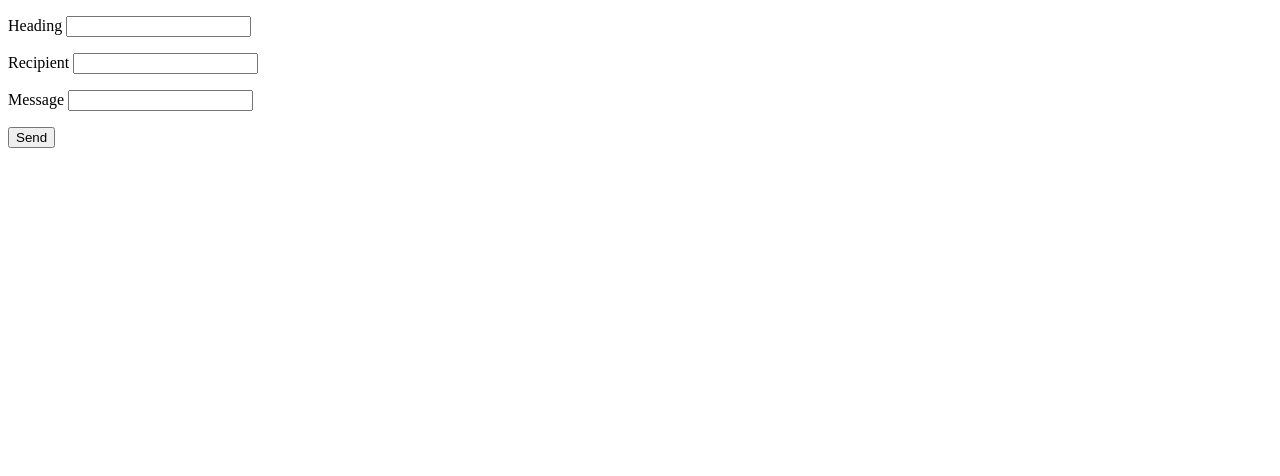
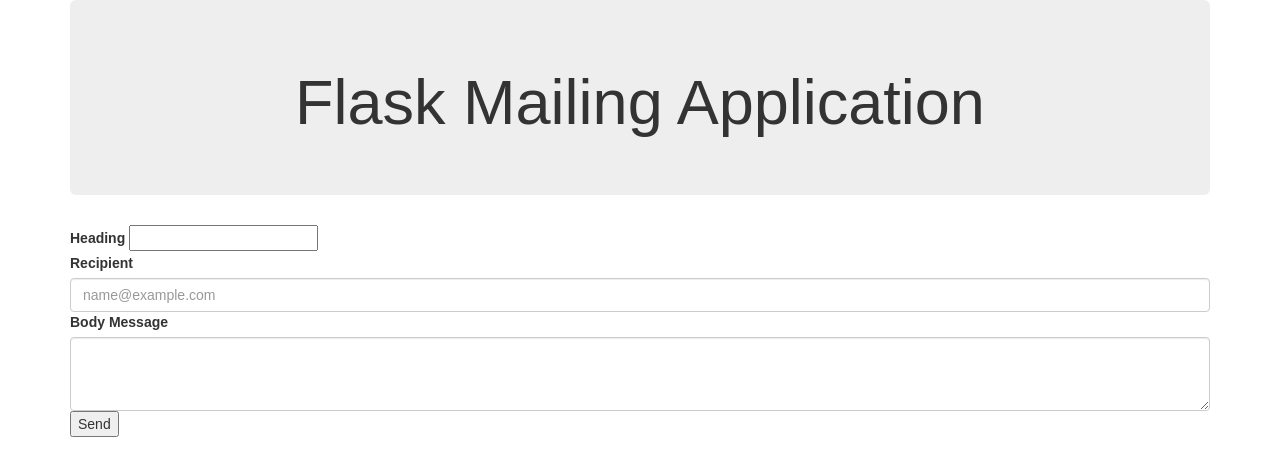
Before and after one commit to buchita/Flask_mail_project, a Flask app: page / in a window 1280 px wide. Shown: the top 476 px of the page. Run offline with Flask 2, Linux system fonts and the light colour scheme; some libraries are stand-ins or nearby versions.

Commit message:
bootstrap

```diff
--- a/app.py
+++ b/app.py
@@ -1,9 +1,10 @@
 from flask import Flask, render_template, request
 from flask_mail import Mail, Message
+from flask_bootstrap import Bootstrap
 
 app = Flask(__name__)
 mail = Mail(app)
-
+Bootstrap(app)
 
 app.config['MAIL_SERVER']='smtp.gmail.com'
 app.config['MAIL_PORT'] = 465
--- /dev/null
+++ b/static/main_css.css
@@ -0,0 +1,4 @@
+body{
+    font-family: Arial, Helvetica, sans-serif;
+
+}
--- a/templates/mail_form.html
+++ b/templates/mail_form.html
@@ -1,16 +1,79 @@
-<!DOCTYPE html>
+{#<!DOCTYPE html>#}
+{#<html lang="en">#}
+{#<head>#}
+{#    <meta charset="UTF-8">#}
+{#    <title>Mail Form</title>#}
+{#</head>#}
+{#<body>#}
+{#     <form action = "http://localhost:5000/mail" method = "POST">#}
+{#         <p>Heading  <input type = "text" name = "heading" /></p>#}
+{#         <p>Recipient <input type = "text" name = "recipient" /></p>#}
+{#         <p>Message <input type ="text" name = "message" /></p>#}
+{#         <p><input type = "submit" value = "Send" /></p>#}
+{#      </form>#}
+{##}
+{#</body>#}
+{#</html>#}
+
+<!doctype html>
 <html lang="en">
     <head>
+        {% block head %}
         <meta charset="UTF-8">
+        <meta name="viewport" content="width=device-width, initial-scale=1, shrink-to-fit=no">
+        <link href="https://getbootstrap.com/docs/3.4/dist/css/bootstrap.min.css" rel="stylesheet">
+
+        {% block styles %}
+            <link rel="stylesheet" href="{{url_for('.static', filename='main_css.css')}}">
+        {% endblock %}
+
         <title>Mail Form</title>
+        {% endblock %}
     </head>
     <body>
-     <form action = "http://localhost:5000/mail" method = "POST">
-         <p>Heading  <input type = "text" name = "heading" /></p>
-         <p>Recipient <input type = "text" name = "recipient" /></p>
-         <p>Message <input type ="text" name = "message" /></p>
-         <p><input type = "submit" value = "Send" /></p>
+        {% block content %}
+
+            <div class="container-fluid">
+
+            <div class="container">
+                  <div class="jumbotron text-center">
+                      <h1>Flask Mailing Application</h1>
+                  </div>
+            <form action="http://localhost:5000/mail" method="POST">
+                 <div class="mb-3">
+                    <label for="heading" class="form-label">Heading</label>
+                    <input id="heading" type = "text" name="heading">
+                </div>
+                <div class="mb-3">
+                    <label for="receiver" class="form-label">Recipient</label>
+                    <input type="email" class="form-control" id="receiver" name="recipient" placeholder="name@example.com">
+                </div>
+
+                <div class="mb-3">
+                  <label for="message" class="form-label">Body Message</label>
+                  <textarea class="form-control" id="message" name="message" rows="3"></textarea>
+                </div>
+
+                <div class="mb-3">
+                     <input type="submit" value="Send">
+                </div>
+
             </form>
+
+            </div>
+
+        </div>
+
+
+{#            <form action = "http://localhost:5000/mail" method = "POST">#}
+{#                 <p>Heading  <input type = "text" name = "heading" /></p>#}
+{#                 <p>Recipient <input type = "text" name = "recipient" /></p>#}
+{#                 <p>Message <input type ="text" name = "message" /></p>#}
+{#                 <p><input type = "submit" value = "Send" /></p>#}
+{#            </form>#}
+
+
+        {% endblock %}
 
     </body>
 </html>
```
Lines whose indentation alone changed are shown as unchanged.
